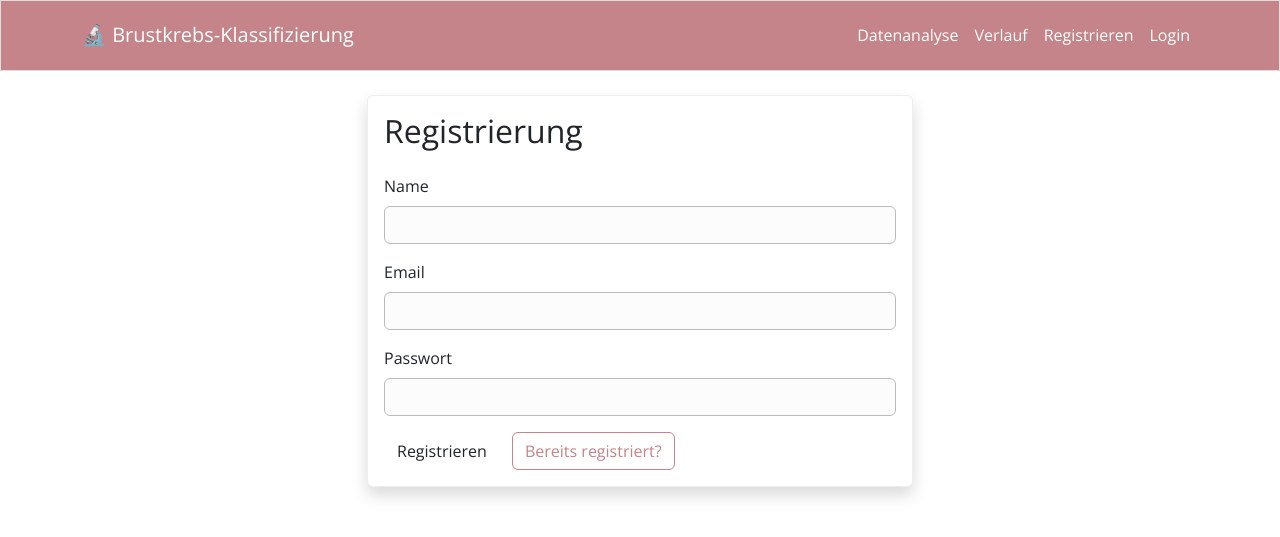
After one commit to Johannauni/breast-cancer-prediction, a Flask app: page /register in a window 1280 px wide. The commit adds this page. Shown: the top 537 px of the page. Run offline with Flask 3, Linux system fonts and the light colour scheme; parts of the project's set-up code (start-up, migrations or seed data) failed here and were passed over; some libraries are stand-ins or nearby versions.

Commit message:
Add JWT authentication and patient management
- Added JWT token generation and decoding
- Added register/login/logout with password hashing
- Added session management with patient_id and token
- /predict now requires login
- /patients requires login, shows all patients with edit/delete
- /history now public, shows all patients without passwords
- Added patients.html with JSON, edit and delete buttons

```diff
--- a/app.py
+++ b/app.py
@@ -1,14 +1,19 @@
-from flask import Flask, json, jsonify, make_response, abort, render_template
+from flask import Flask, json, jsonify, make_response, abort, render_template, session
 from flask import request
 import pickle
 import numpy as np
 import io
 import base64
 import matplotlib
-
+matplotlib.use('Agg')
+import matplotlib.pyplot as plt
+from werkzeug.security import generate_password_hash, check_password_hash
+from flask import redirect
+import jwt
 
 
 app = Flask(__name__)
+app.config['SECRET_KEY'] = 'a_super_secret_key_only_known_by_the_server'
 with open("model/model.pkl", "rb") as f: #Modell öffnen
     model_data = pickle.load(f)
 
@@ -18,7 +23,22 @@ mean_train = model_data["mean_train"]
 std_train = model_data["std_train"]
 features = model_data["features"] # Liste der Feature-Namen
 
-# Vorhersage-Funktion — genau wie in deinem Trainings-Skript
+#Patientenliste + Hilfsfunktionen
+patients = []
+def pos_by_email(email):
+    for pos, obj in enumerate(patients):
+        if obj['email'] == email:
+            return pos
+    return -1
+
+# Hilfsfunktion: Patient per ID finden
+def pos_by_id(user_id):
+    for pos, obj in enumerate(patients):
+        if obj['id'] == user_id:
+            return pos
+    return -1
+
+# Vorhersage-Funktion — genau wie im Trainings-Skript
 def predict_case(feature_values):
     X = np.array(feature_values)
     X = (X - mean_train) / std_train
@@ -26,33 +46,47 @@ def predict_case(feature_values):
     pred = np.sign(X @ w)
     return "Gutartig" if pred == 1 else "Bösartig"
 
-history = []  # Leere Liste für den Verlauf
+# Token dekodieren
+def decode_token(request):
+    if "Authorization" not in request.headers:
+        abort(401)
+    token = request.headers["Authorization"]
+    try:
+        data = jwt.decode(token, app.config["SECRET_KEY"], algorithms=["HS256"])
+        pos = pos_by_id(data['user_id'])
+        if pos == -1:
+            abort(401)
+        return patients[pos]
+    except Exception as e:
+        abort(500)
 
 @app.route("/")
 def index():       # Startseite
     return render_template("index.html")
 
-# methods=["GET", "POST"]: GET = Seite aufrufen, POST = Formular absenden
-@app.route("/predict", methods=["GET", "POST"]) #Brustkrebs Klassifizierung von neuen Patientendaten
+@app.route("/predict", methods=["GET", "POST"])
 def predict():
-    result = None #bisher noch keine Ergebnisse
-    values = {} # noch keine Eingaben
-    if request.method == "POST": # nur wenn Formular abgeschickt wurde
+    result = None
+    values = {}
+    # Nur für eingeloggte Patienten
+    if "patient_id" not in session:
+        return redirect("/login")
+
+    if request.method == "POST":
         feature_values = []
-        for f in features: #für jedes Feature einen wert erfragen
-            val = float(request.form[f]) # Wert aus dem Formular holen
+        for f in features:
+            val = float(request.form[f])
             values[f] = val
             feature_values.append(val)
-        result = predict_case(feature_values) # Vorhersage berechnen
-        history.append({"features": values, "result": result}) # speichern
-    # result, features und values an das Template weitergeben
+        result = predict_case(feature_values)
+
+        # Ergebnis dem eingeloggten Patienten zuordnen
+        patient_id = session.get("patient_id")
+        for p in patients:
+            if p["id"] == patient_id:
+                p["result"] = result
+
     return render_template("predict.html", result=result, features=features, values=values)
-
-def plot_to_base64(fig):
-    buf = io.BytesIO()
-    fig.savefig(buf, format="png", bbox_inches="tight")
-    buf.seek(0)
-    return base64.b64encode(buf.getvalue()).decode()
 
 @app.route("/eda")
 def eda():
@@ -60,7 +94,99 @@ def eda():
 
 @app.route("/history")
 def history_view():
-    return render_template("history.html")
+    public_history = [{"id": p["id"], "name": p["name"], "result": p["result"]} for p in patients]
+    return render_template("history.html", history=public_history)
+
+@app.route("/register", methods=["GET", "POST"])
+def register():
+    if request.method == "POST":
+        name = request.form["name"]
+        email = request.form["email"]
+        password = request.form["password"]
+
+        # Prüfen, ob Email schon existiert
+        if pos_by_email(email) != -1:
+            return render_template("register.html", error="Email bereits vergeben!")
+
+        patient = {
+            "id": len(patients) + 1,
+            "name": name,
+            "email": email,
+            "password": generate_password_hash(password),  # Passwort verschlüsseln
+            "result": None  # noch keine Vorhersage
+        }
+        patients.append(patient)
+        return redirect("/login")
+    return render_template("register.html")
+
+@app.route("/login", methods=["GET", "POST"])
+def login():
+    if request.method == "POST":
+        email = request.form["email"]
+        password = request.form["password"]
+
+        pos = pos_by_email(email)
+        if pos == -1:
+            return render_template("login.html", error="Email nicht gefunden!")
+
+        patient = patients[pos]
+        if not check_password_hash(patient["password"], password):
+            return render_template("login.html", error="Falsches Passwort!")
+
+        # JWT Token erstellen
+        token = jwt.encode(
+            {"user_id": patient["id"]},
+            app.config["SECRET_KEY"],
+            algorithm="HS256"
+        )
+        session["token"] = token
+        session["patient_name"] = patient["name"]
+        session["patient_id"] = patient["id"]
+        return redirect("/predict")
+
+    return render_template("login.html")
+
+@app.route("/logout")
+def logout():
+    session.clear()
+    return redirect("/")
+
+# GET — alle Patienten als JSON abrufen
+@app.route("/patients", methods=["GET"])
+def all_patients():
+    if "patient_id" not in session:
+        return redirect("/login")
+    return render_template("patients.html", patients=patients)
+
+# GET — einzelnen Patienten abrufen
+@app.route("/patients/<name>", methods=["GET"])
+def specific_patient(name):
+    current_user = decode_token(request)  # Token prüfen
+    for p in patients:
+        if p["name"] == name:
+            return jsonify(p)
+    abort(404)
+
+# DELETE — Patienten löschen
+@app.route("/patients/<name>", methods=["DELETE"])
+def delete_patient(name):
+    current_user = decode_token(request)  # Token prüfen
+    for i, p in enumerate(patients):
+        if p["name"] == name:
+            del patients[i]
+            return make_response("", 200)
+    abort(404)
+
+# PUT — Patienten aktualisieren
+@app.route("/patients/<name>", methods=["PUT"])
+def update_patient(name):
+    current_user = decode_token(request)  # Token prüfen
+    for p in patients:
+        if p["name"] == name:
+            data = request.get_json()
+            p["name"] = data.get("name", p["name"])
+            return jsonify(p)
+    abort(404)
 
 if __name__ == "__main__":
     app.run(debug=True)
--- a/static/style.css
+++ b/static/style.css
@@ -45,3 +45,7 @@
     border-color: #dc3545;
     color: #721c24;
 }
+
+.table-striped tbody tr:nth-of-type(odd) {
+    background-color: #f9eaea;
+}
--- a/templates/base.html
+++ b/templates/base.html
@@ -13,10 +13,16 @@
         <div class="container">
             <a class="navbar-brand" href="/">🔬 Brustkrebs-Klassifizierung</a>
             <div class="navbar-nav ms-auto">
-                <a class="nav-link" href="/">Start</a>
-                <a class="nav-link" href="/predict">Vorhersage</a>
                 <a class="nav-link" href="/eda">Datenanalyse</a>
                 <a class="nav-link" href="/history">Verlauf</a>
+                {% if session.patient_name %}
+                    <a class="nav-link" href="/predict">Vorhersage</a>
+                    <a class="nav-link" href="/patients">Patienten</a>
+                    <a class="nav-link" href="/logout">Logout ({{ session.patient_name }})</a>
+                {% else %}
+                    <a class="nav-link" href="/register">Registrieren</a>
+                    <a class="nav-link" href="/login">Login</a>
+{% endif %}
             </div>
         </div>
     </nav>
--- a/templates/predict.html
+++ b/templates/predict.html
@@ -5,6 +5,10 @@
     <div class="card-body">
         <h2>Vorhersage</h2>
         <form method="POST">
+            <div class="mb-3">
+                <label class="form-label">Name des Patienten</label>
+                <input type="text" class="form-control" name="name" placeholder="z.B. Max Mustermann" required>
+            </div>
             {% for feature in features %}
             <div class="mb-3">
                 <label class="form-label">{{ feature }}</label>
--- /dev/null
+++ b/templates/register.html
@@ -0,0 +1,37 @@
+{% extends "base.html" %}
+
+{% block content %}
+<div class="row justify-content-center">
+    <div class="col-md-6">
+        <div class="card shadow">
+            <div class="card-body">
+                <h2 class="card-title mb-4">Registrierung</h2>
+
+                {% if error %}
+                <div class="alert" style="background-color: #f9eaea; border-color: #C4848A;">
+                    {{ error }}
+                </div>
+                {% endif %}
+
+                <form method="POST">
+                    <div class="mb-3">
+                        <label class="form-label">Name</label>
+                        <input type="text" class="form-control" name="name" required>
+                    </div>
+                    <div class="mb-3">
+                        <label class="form-label">Email</label>
+                        <input type="email" class="form-control" name="email" required>
+                    </div>
+                    <div class="mb-3">
+                        <label class="form-label">Passwort</label>
+                        <input type="password" class="form-control" name="password" required>
+                    </div>
+                    <button type="submit" class="btn btn-rosa">Registrieren</button>
+                    <a href="/login" class="btn btn-outline-secondary ms-2">Bereits registriert?</a>
+                </form>
+
+            </div>
+        </div>
+    </div>
+</div>
+{% endblock %}
```
Also changed, not shown: templates/history.html (+7 -3 lines), templates/login.html (added, +33 -0 lines), templates/patients.html (added, +66 -0 lines).
